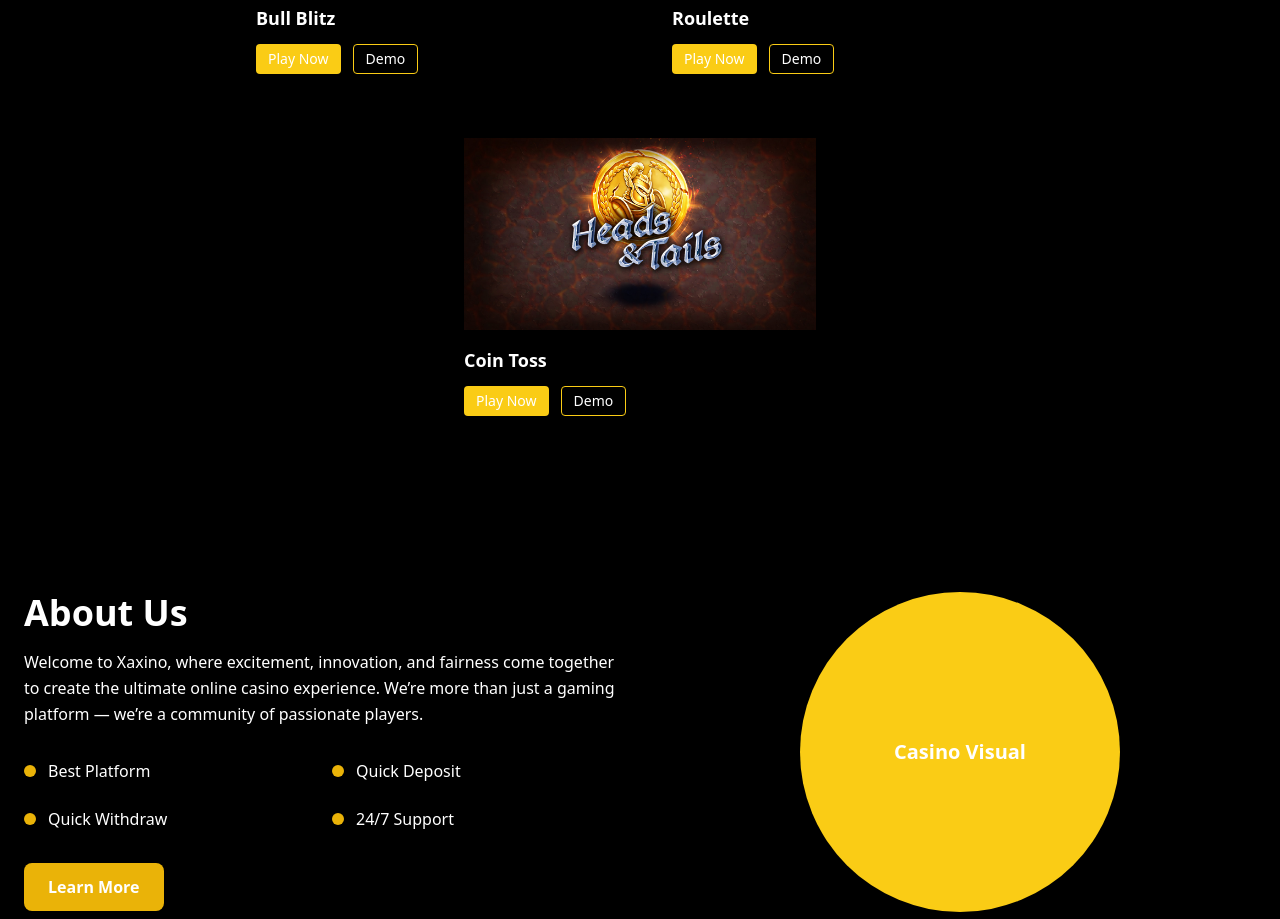
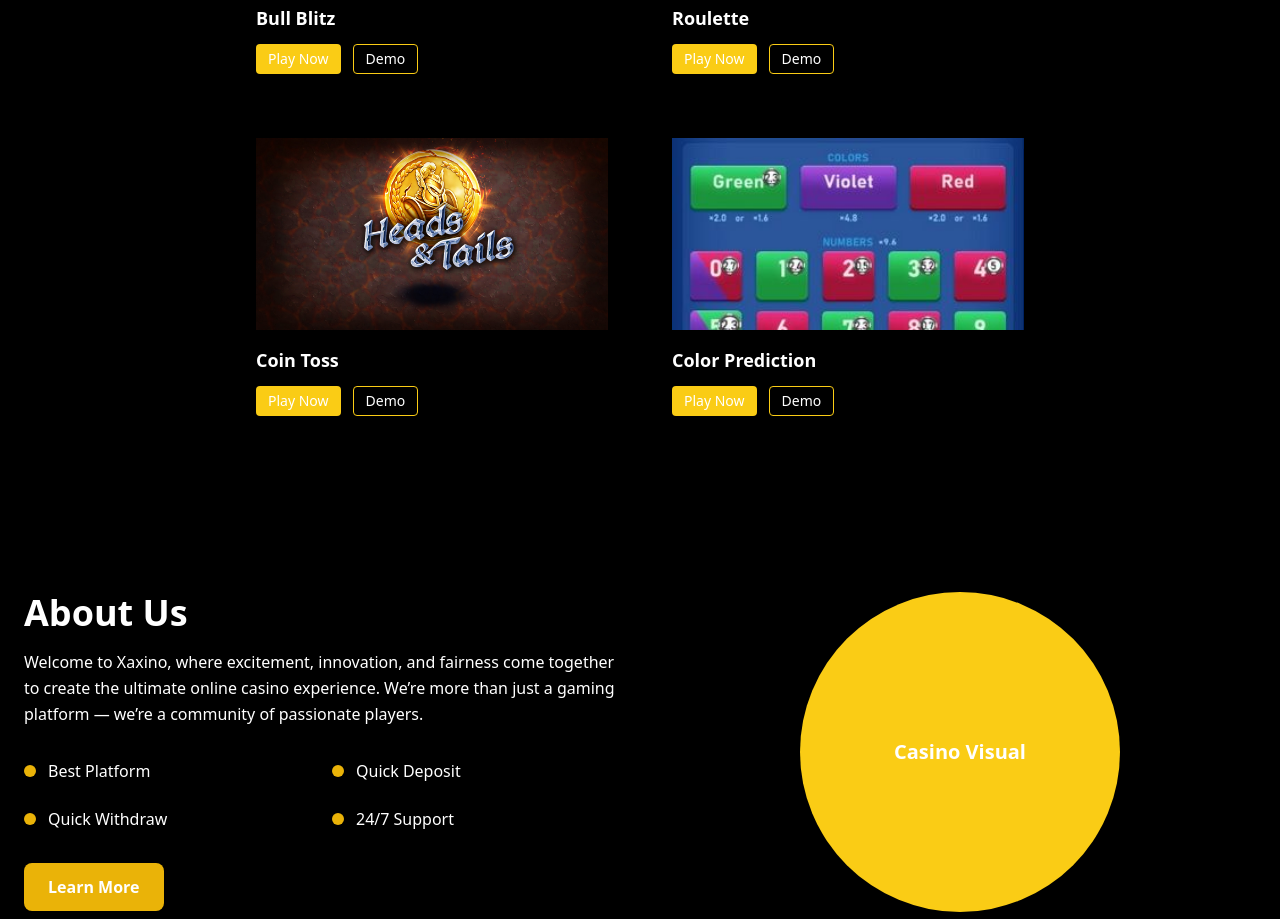
Before and after one commit to saisandeepkoritala/Casino-client, a React (Vite) app: page / in a window 1280 px wide. Shown: the part 1200-2119 px from the top of the page. Built offline with nearby package versions, Linux system fonts and the light colour scheme.

Commit message:
new game added

```diff
--- a/src/components/Games.jsx
+++ b/src/components/Games.jsx
@@ -5,8 +5,7 @@
   "Roulette",
   "Coin Toss",
   // "Black Jack",
-  // "Color Prediction",
-  // "High Low",
+  "Color Prediction",
 ];
 
 import Bull from '../payments/BullBlitz.webp';
--- /dev/null
+++ b/src/games/ColorPrediction/ColorPrediction.jsx
@@ -0,0 +1,10 @@
+const ColorPrediction = () => {
+  return (
+    <div>
+      <h1>Color Prediction</h1>
+      <p>Welcome to Color Prediction!</p>
+    </div>
+  );
+};
+
+export default ColorPrediction;
```
